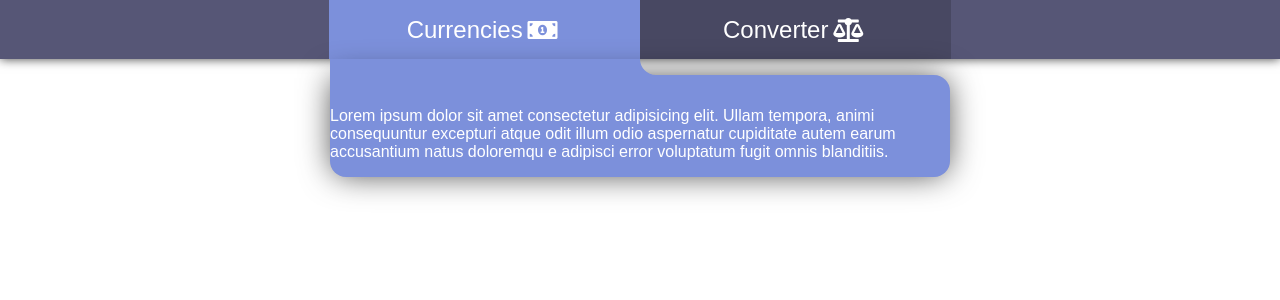
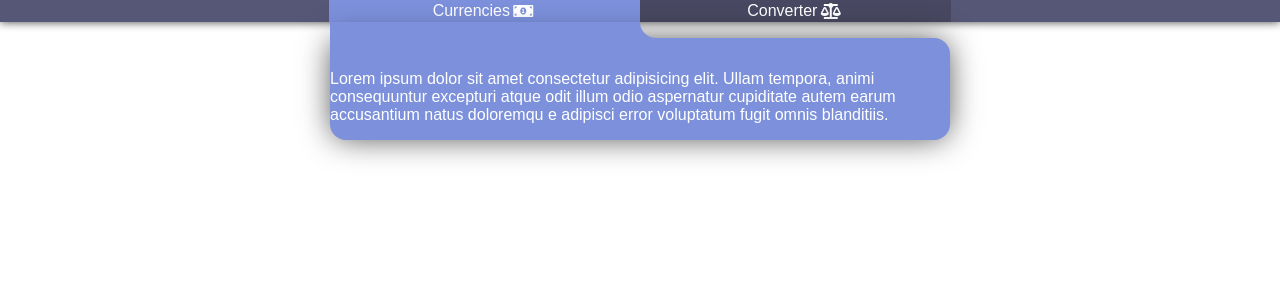
Before and after one commit to belousnikita/currencies, a React (Create React App) app: page / in a window 1280 px wide. Shown: the top 300 px of the page. Built offline with nearby package versions, Linux system fonts and the light colour scheme; the HTML template or start-up script is replaced by a standard one.

Commit message:
Font adjustments

```diff
--- a/src/styles.scss
+++ b/src/styles.scss
@@ -1,7 +1,7 @@
 @import 'colors.scss';
 @import 'button.scss';
 @import 'block.scss';
-
+@import 'currency.scss';
 @mixin shadow {
     -webkit-box-shadow: 0px 0px 10px 0px rgba(0,0,0,0.75);
     -moz-box-shadow: 0px 0px 10px 0px rgba(0,0,0,0.75);
@@ -11,7 +11,7 @@
 $tablet: 768px;
 
 $ffamily: Arial, Helvetica, sans-serif;
-$big: 1.5rem;
+$big: 1rem;
 $medium: 1.2rem;
 
 
@@ -29,14 +29,14 @@ body {
 
 .grid-container {
     display: grid;
-
+    // height: calc(100vh - 10px);
     grid-template-columns: 1fr 1fr 1fr 1fr;
-    grid-template-rows: 1fr 1fr 1fr;
+    // grid-template-rows: 0.1fr 1fr 1fr;
     grid-template-areas: "Head Head Head Head" ". Block Block ." ". Block Block .";
     @media only screen and (max-width: $tablet) {
         display: grid;
         grid-template-columns: 1fr 1fr;
-        grid-template-rows: 0.5fr 1.5fr 1fr;
+        // grid-template-rows: 0.1fr 1.5fr 1fr;
         grid-template-areas: "Head Head" "Block Block" ". .";
     }
 
@@ -47,6 +47,7 @@ i{
 }
 
 .Head {
+    // height: auto;
     background-color: $black-coral;
     font-size: $big;
     display: grid;
```
